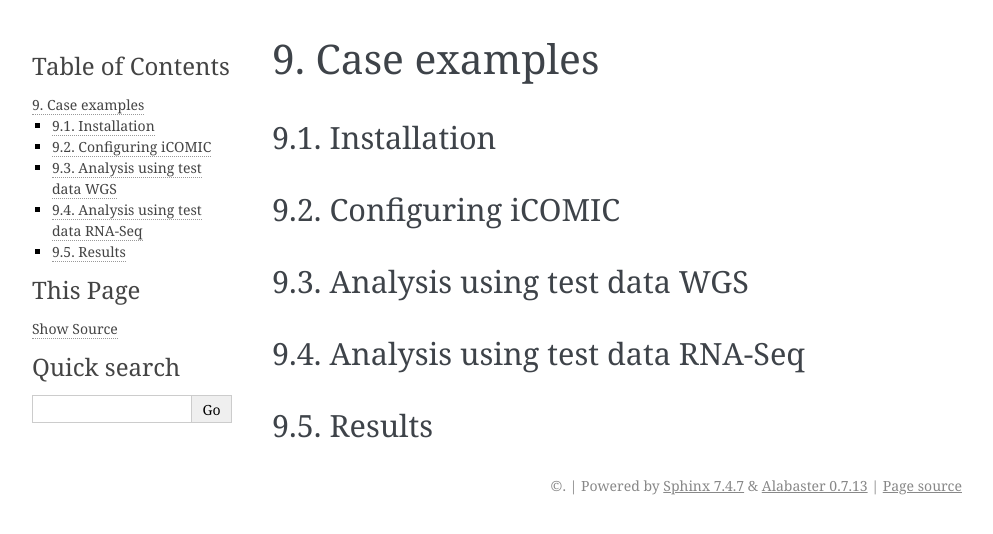
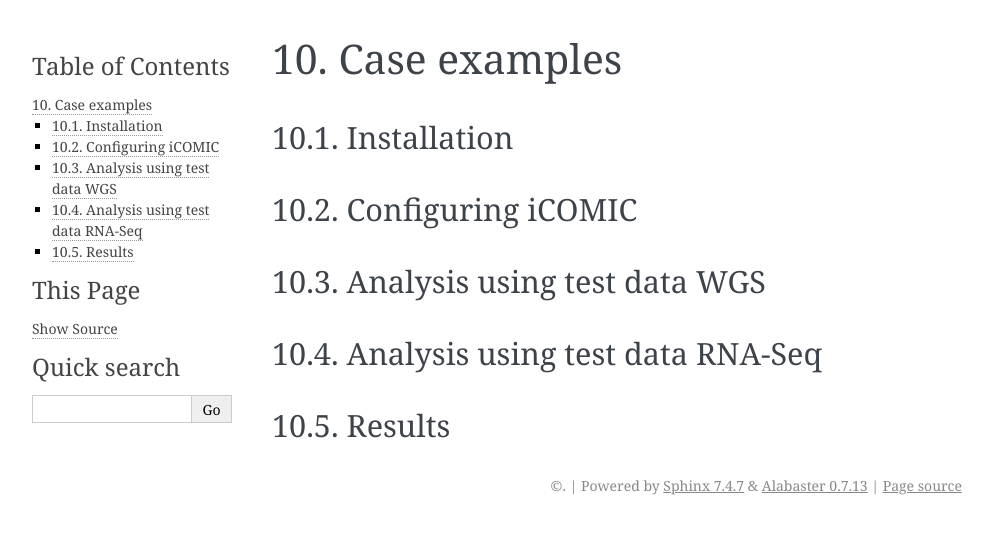
Before and after one commit to anjanaanilkumar1289/iCOMIC_doc, a Sphinx documentation site: the page built from docs/case.md, in a window 1280 px wide. Shown: the top 534 px of the page, without its empty margins (148-1141 px from the left). Built offline with Sphinx 7.4.7, drawn with Linux system fonts in a browser that asks for light colours.

Commit message:
Update case.md

```diff
--- a/docs/case.md
+++ b/docs/case.md
@@ -1,11 +1,11 @@
-## 9. Case examples
+## 10. Case examples
 
-#### 9.1. Installation
+#### 10.1. Installation
 
-#### 9.2. Configuring iCOMIC
+#### 10.2. Configuring iCOMIC
 
-#### 9.3. Analysis using test data WGS
+#### 10.3. Analysis using test data WGS
 
-#### 9.4. Analysis using test data RNA-Seq
+#### 10.4. Analysis using test data RNA-Seq
 
-#### 9.5. Results
+#### 10.5. Results
```
